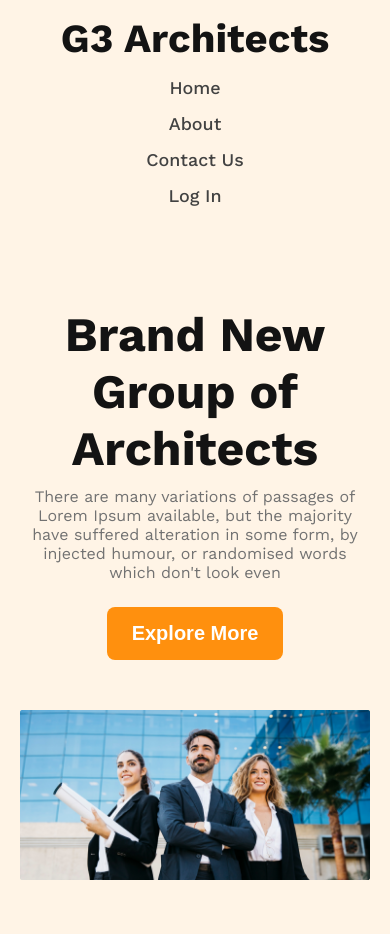
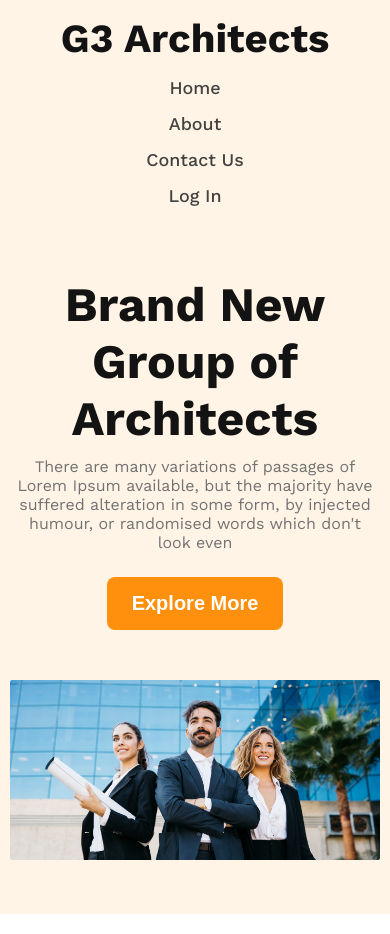
Before and after one commit to Al-Shiam-Nabil/g3-architects-web-practise, a plain HTML site: page index.html in a window 390 px wide. Drawn offline with nearby package versions, Linux system fonts and the light colour scheme.

Commit message:
header small device responsive

```diff
--- a/index.html
+++ b/index.html
@@ -14,7 +14,7 @@
 <body>
     <div class="container">
         <header>
-            <nav class="content-width">
+            <nav class="content-padding">
                 <a href="" class="logo primary-color">G3 Architects</a>
 
                 <div class="navbar">
@@ -27,13 +27,13 @@
                 </div>
             </nav>
 
-            <div class="banner-content-container content-width">
+            <div class="banner-content-container content-padding">
                 <h1 class="header-banner-title">Brand New Group of Architects </h1>
                 <p class="header-banner-description light-dark-3-color">There are many variations of passages of Lorem Ipsum available, but the majority have suffered alteration in some form, by injected humour, or randomised words which don't look even</p>
                 <button class="common-btn">Explore More</button>
             </div>
 
-            <img src="./images/banner.png" alt="banner image" class="header-banner-image content-width">
+            <img src="./images/banner.png" alt="banner image" class="header-banner-image content-padding">
         </header>
 
         <main></main>
--- a/styles/shared-style.css
+++ b/styles/shared-style.css
@@ -38,7 +38,7 @@ body{
 
 @media screen and (max-width:576px){
 
-    .content-width{
-  padding-inline: 20px;
+    .content-padding{
+  padding-inline: 10px;
 }
 }
--- a/styles/style.css
+++ b/styles/style.css
@@ -80,6 +80,10 @@ border-radius: 8px;
         gap:15px;
     }
 
+    .banner-content-container{
+        margin-top: 70px;
+    }
+
    .header-banner-title{
     font-size: 3rem;
    }
```
